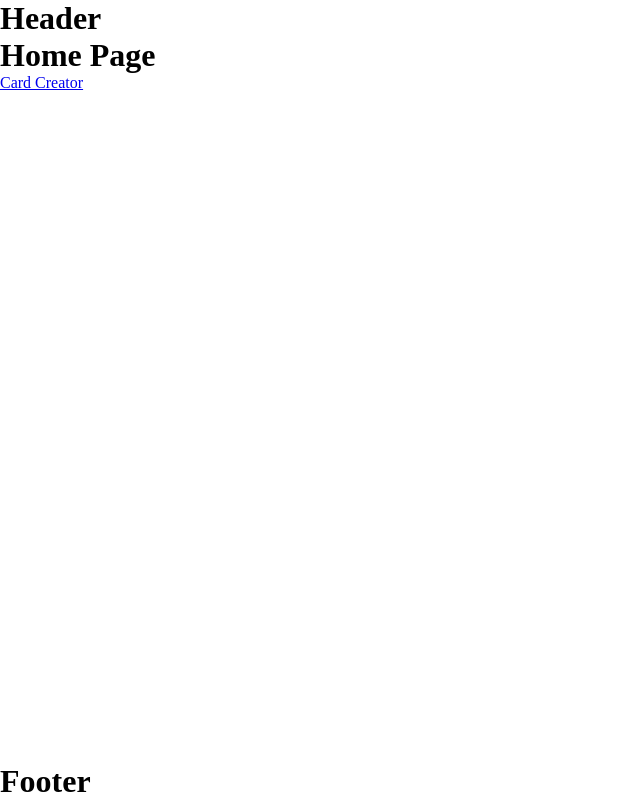
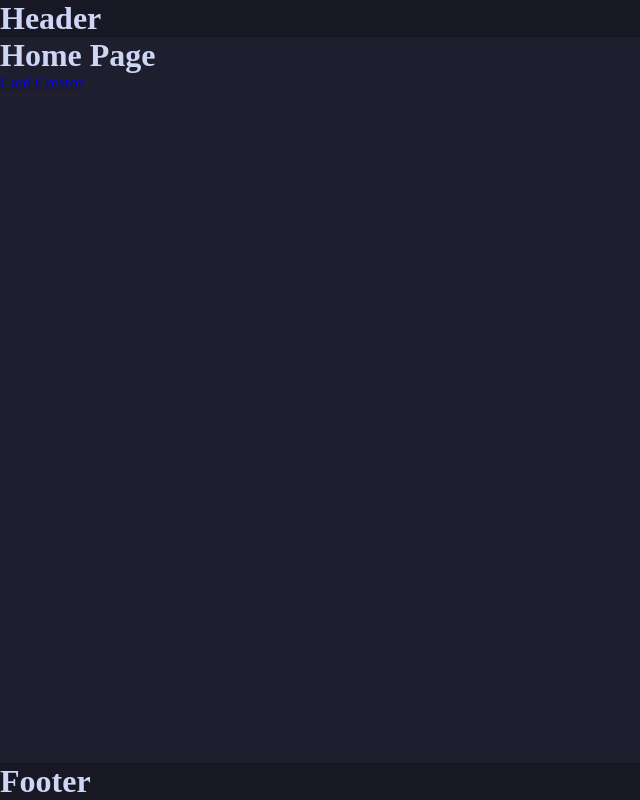
Before and after one commit to ChaosCantrip/DestinyTCG.AdminWebsite, a Next.js app: page / in a window 1280 px wide. Shown: the whole page, without its empty margins (0-640 px from the left). Built offline with nearby package versions, Linux system fonts and the light colour scheme.

Commit message:
Implemented colours on page

```diff
--- a/src/components/Footer.module.css
+++ b/src/components/Footer.module.css
@@ -0,0 +1,3 @@
+.footer {
+    background-color: var(--cpcm-mantle);
+}
--- a/src/components/Header.module.css
+++ b/src/components/Header.module.css
@@ -0,0 +1,3 @@
+.header {
+    background-color: var(--cpcm-mantle);
+}
--- a/src/styles/colours.css
+++ b/src/styles/colours.css
@@ -29,3 +29,16 @@
     --cpcm-mantle: #181825;
     --cpcm-crust: #11111b;
 }
+
+body {
+    color: var(--cpcm-text);
+    background-color: var(--cpcm-base);
+}
+
+h2 {
+    color: var(--cpcm-subtext0);
+}
+
+h3, h4, h5, h6 {
+    color: var(--cpcm-subtext1);
+}
```
